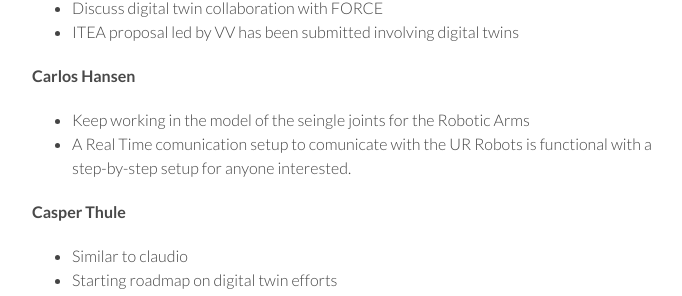
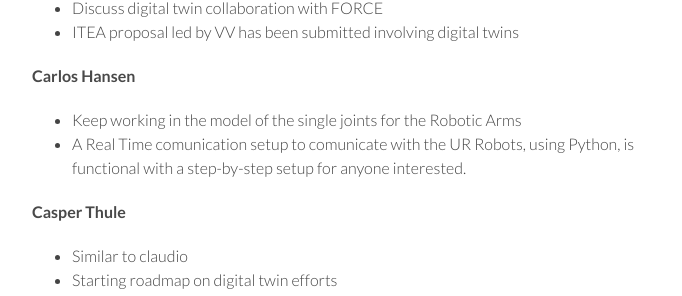
Before and after one commit to digitaltwincentre/digitaltwincentre.github.io, a Jekyll site: the page built from _biweeklies/Biweekly-13.md, in a window 1280 px wide and 900 px high, scrolled down 791 px. Shown: the part 150-446 px from the top of the window, without its empty margins (418-1100 px from the left). Built offline with Jekyll 4.4.1, drawn with Linux system fonts in a browser that asks for light colours; nearby versions of some CDN libraries.

Commit message:
Update Biweekly-13.md

```diff
--- a/_biweeklies/Biweekly-13.md
+++ b/_biweeklies/Biweekly-13.md
@@ -42,8 +42,8 @@ date: 11 March 2020, 1030 CEST
 * ITEA proposal led by VV has been submitted involving digital twins
 
 #### Carlos Hansen
-* Keep working in the model of the seingle joints for the Robotic Arms
-* A Real Time comunication setup to comunicate with the UR Robots is functional with a step-by-step setup for anyone interested.
+* Keep working in the model of the single joints for the Robotic Arms
+* A Real Time comunication setup to comunicate with the UR Robots, using Python, is functional with a step-by-step setup for anyone interested.
 
 #### Casper Thule
 * Similar to claudio
```
